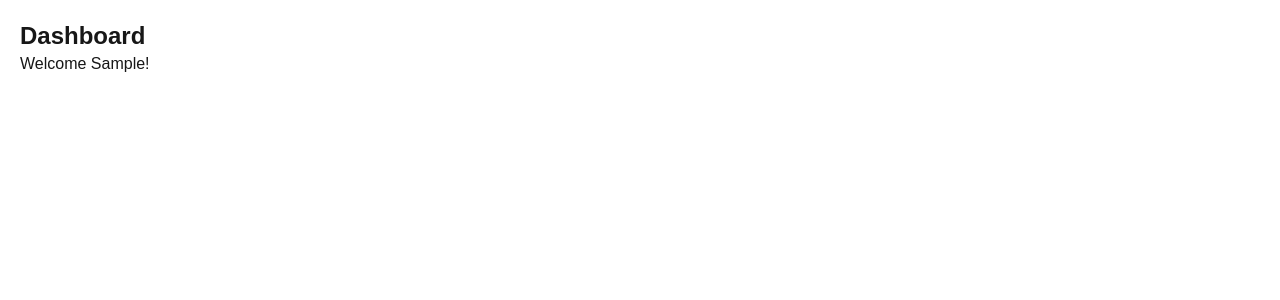
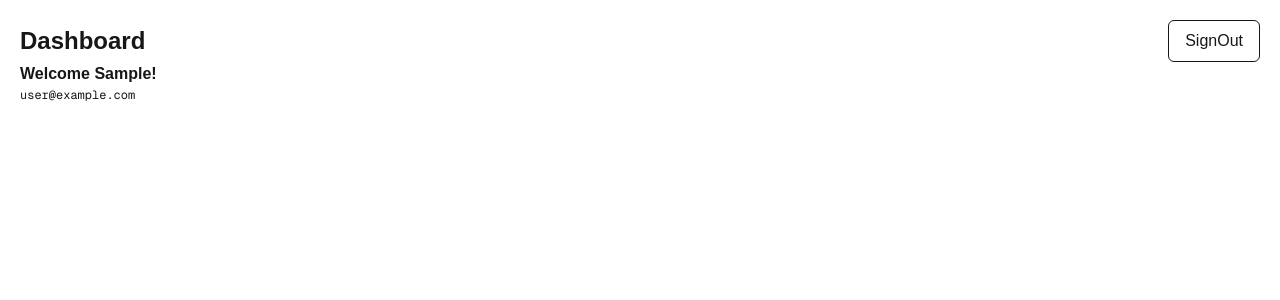
Before and after one commit to nextjs-web-apps/kundanaa-web, a Next.js app: page /dashboard in a window 1280 px wide. Shown: the top 300 px of the page. Built offline with nearby package versions, Linux system fonts and the light colour scheme; no server answers; sample sign-in values are in the browser's storage.

Commit message:
implement signout function and redirect

```diff
--- /dev/null
+++ b/app/(components)/dashboard-nav.tsx
@@ -0,0 +1,12 @@
+import SignOut from "@/app/(components)/sign-out"
+
+const DashboardNavBar = () => {
+    return (
+        <section className="flex items-center justify-between">
+            <h1 className="text-2xl font-bold">Dashboard</h1>
+            <SignOut />
+        </section>
+    )
+}
+
+export default DashboardNavBar
--- /dev/null
+++ b/app/(components)/sign-out.tsx
@@ -0,0 +1,11 @@
+'use client'
+
+import { signOut } from "next-auth/react"
+
+const SignOut = () => {
+    return (
+        <button onClick={() => signOut()}>SignOut</button>
+    )
+}
+
+export default SignOut
--- /dev/null
+++ b/app/dashboard/layout.tsx
@@ -0,0 +1,12 @@
+import DashboardNavBar from "@/app/(components)/dashboard-nav"
+
+const DashboardLayout = ({ children }: { children: React.ReactNode }) => {
+    return (
+        <section>
+            <DashboardNavBar />
+            {children}
+        </section>
+    )
+}
+
+export default DashboardLayout
--- a/app/dashboard/page.tsx
+++ b/app/dashboard/page.tsx
@@ -9,8 +9,12 @@ const DashboardPage = async () => {
 
     return (
         <section>
-            <h1 className="text-2xl font-bold">Dashboard</h1>
-            {session && <p>Welcome {session.user?.name?.split(" ")[0]}!</p>}
+            {session && (
+                <>
+                    <h2 className="text-[16px] font-bold">Welcome {session.user?.name?.split(" ")[0]}!</h2>
+                    <p className="text-[12px] font-mono">{session.user?.email}</p>
+                </>
+            )}
         </section>
     )
 }
--- a/auth.ts
+++ b/auth.ts
@@ -3,4 +3,15 @@ import authConfig from "./auth.config";
 
 export const { handlers, signIn, signOut, auth } = NextAuth({
   ...authConfig,
+  callbacks: {
+    async signIn({ account, profile }) {
+      if (account?.provider === "google") {
+        // console.log("Google Profile :", profile);
+        return !!(
+          profile?.email_verified && profile?.email?.endsWith("@gmail.com")
+        );
+      }
+      return true;
+    },
+  },
 });
```
